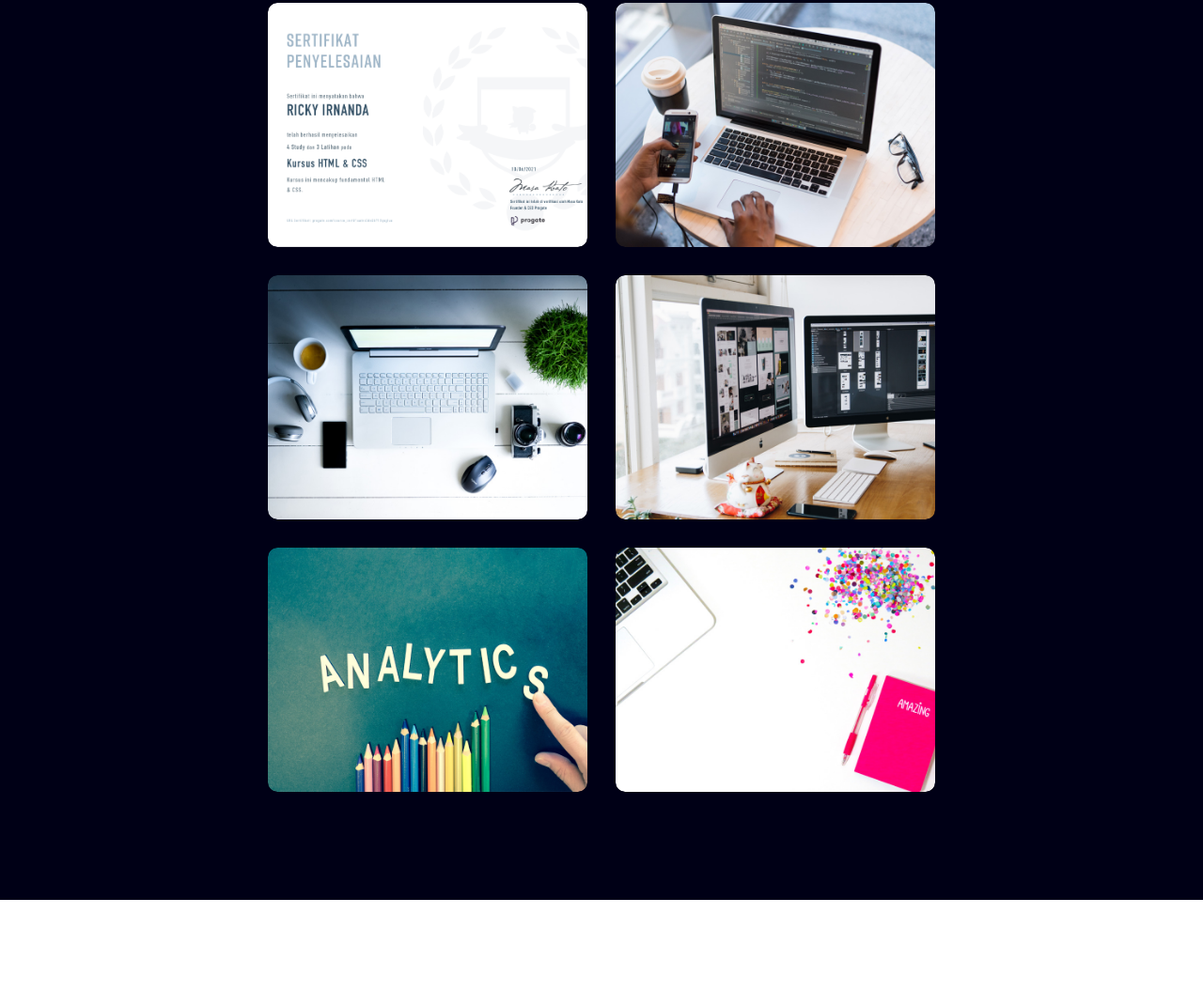
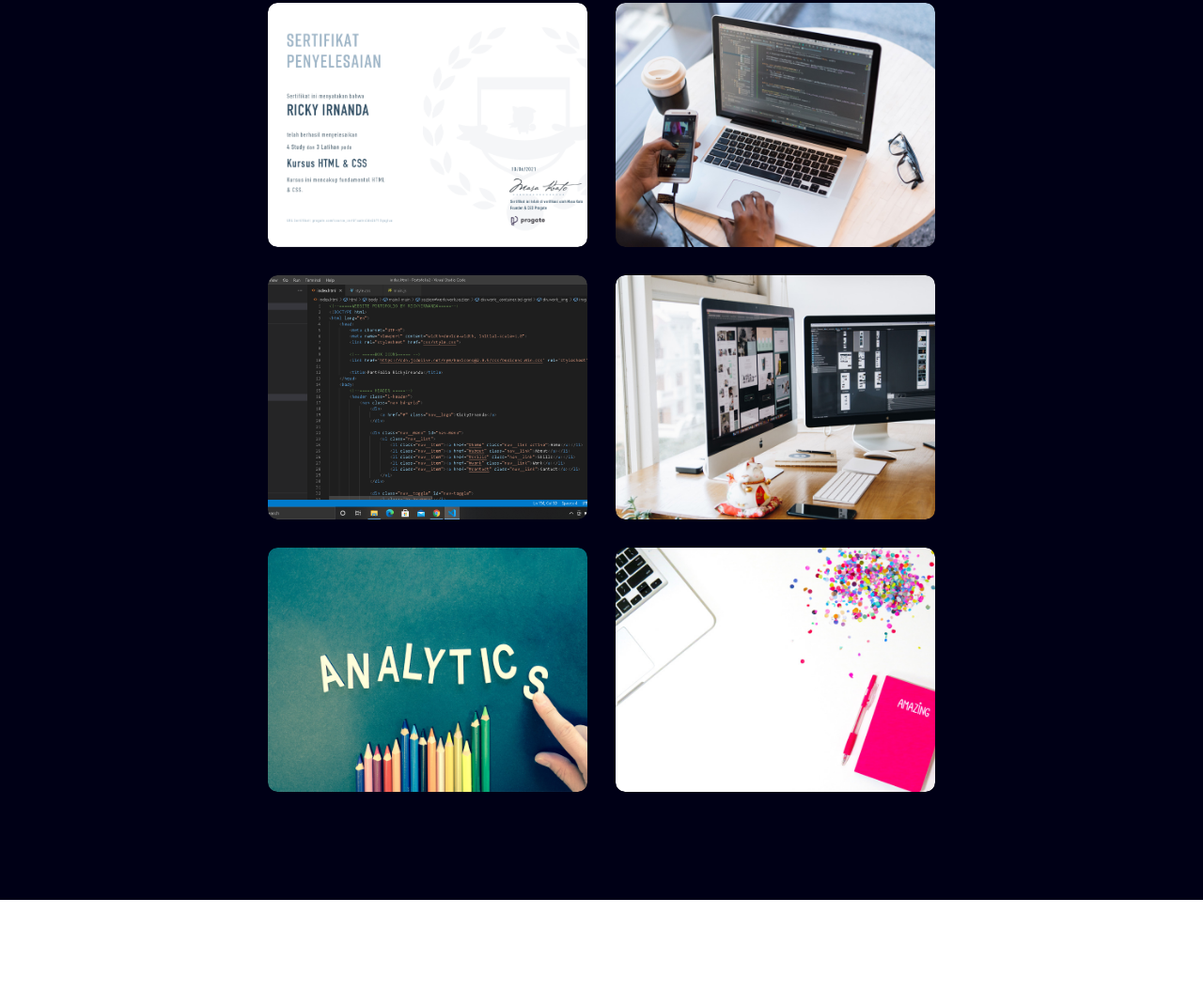
Before and after one commit to Riandy15B/rickyirnanda.github.io, a plain HTML site: page index.html in a window 1280 px wide. Shown: the part 3686-4741 px from the top of the page at 94% size. Drawn offline with nearby package versions, Linux system fonts and the light colour scheme.

Commit message:
mengubah image

```diff
--- a/index.html
+++ b/index.html
@@ -171,7 +171,7 @@
         </div>
         <div class="card reveal">
           <div class="card-img">
-            <img src="images/work3.jpg"  alt="" />
+            <img src="images/work3.png"  alt="" />
           </div>
         </div>
         <div class="card reveal">
```
Also changed, not shown: images/work3.jpg (deleted), images/work3.png (added).
